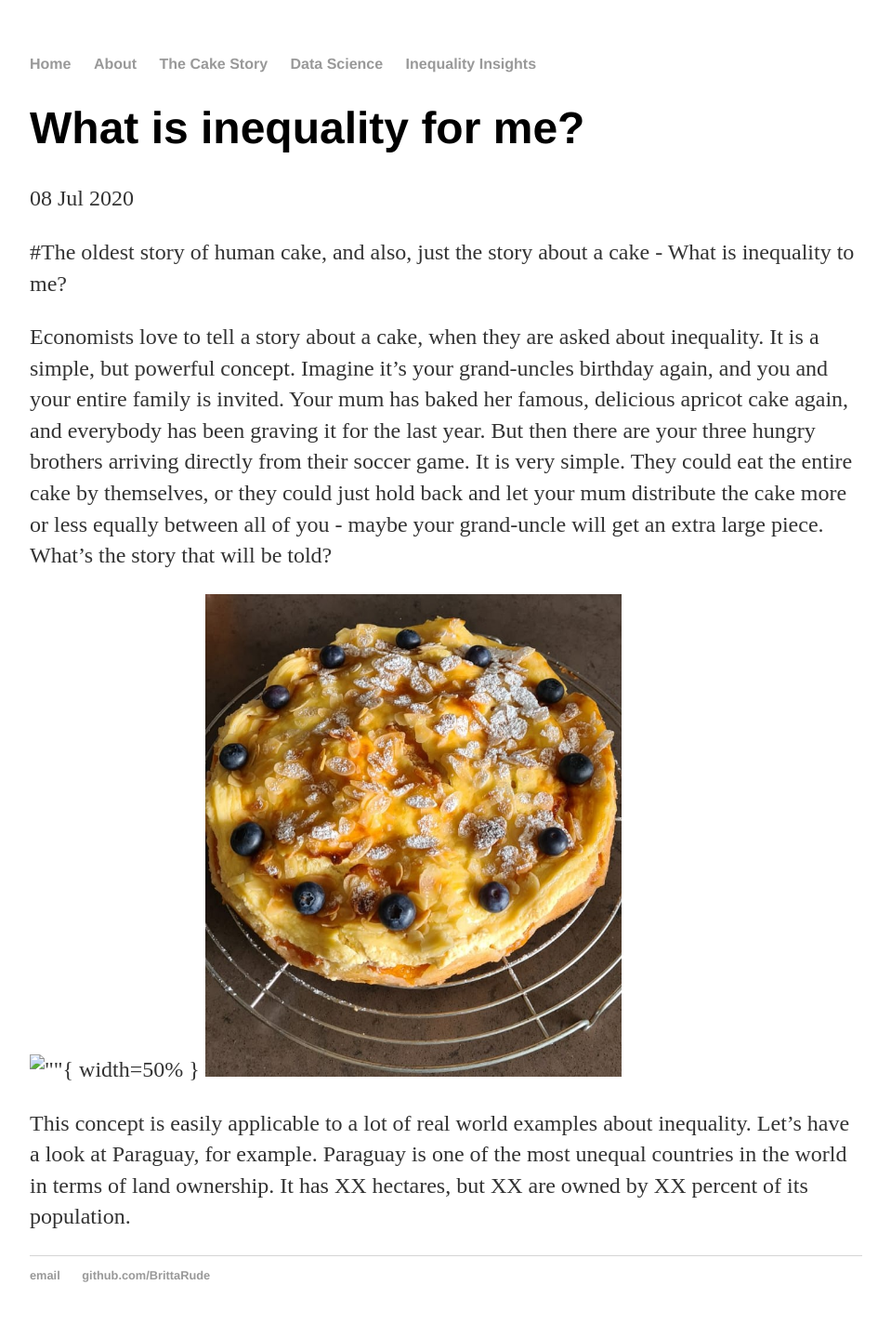
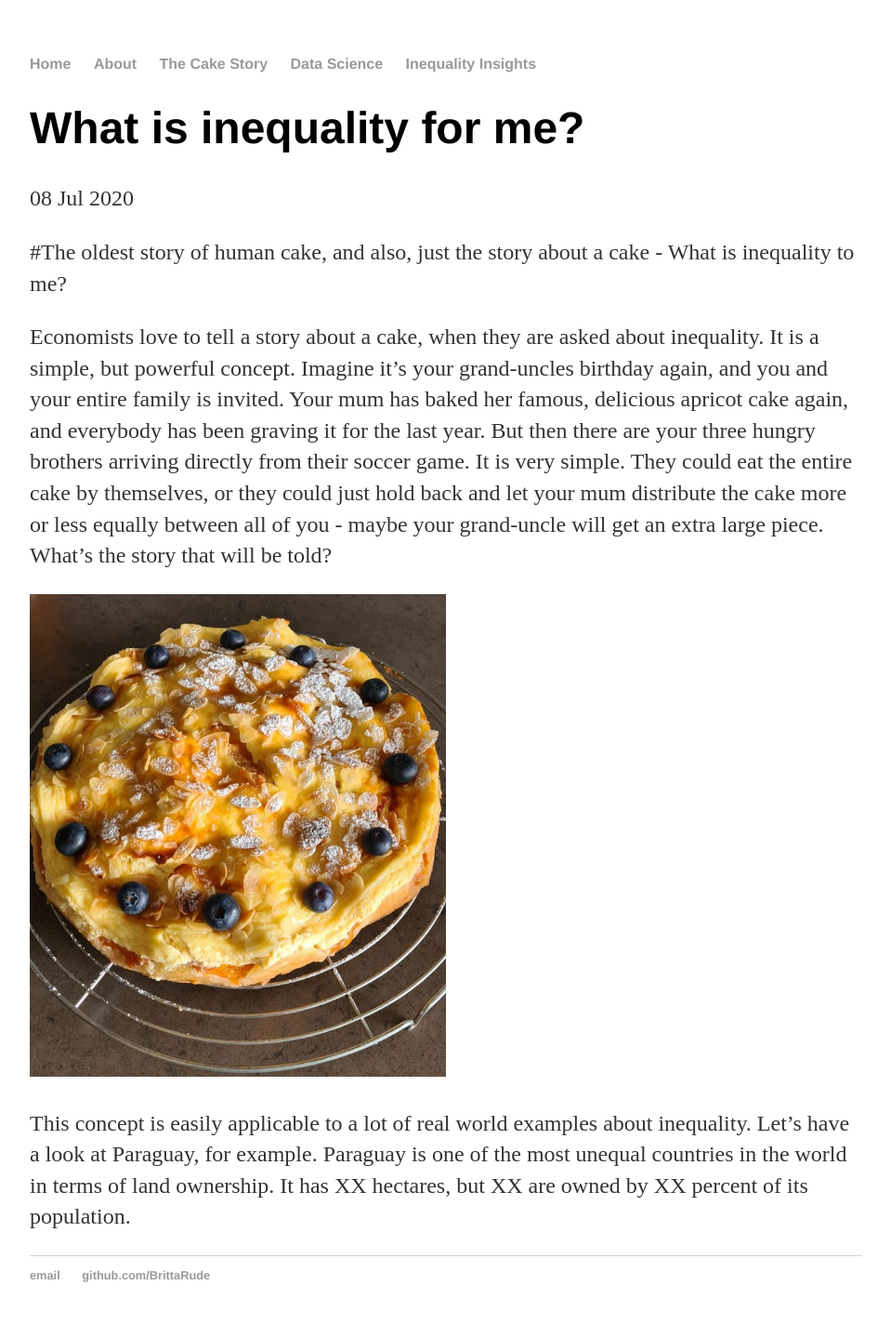
Before and after one commit to BrittaRude/BrittaRude.github.io, a Jekyll site: the page built from _posts/2020-07-08-britta-rude-site-launched.md, in a window 1280 px wide. Shown: the whole page at 93% size, without its empty margins (160-1119 px from the left). Built offline with Jekyll 4.4.1, drawn with Linux system fonts in a browser that asks for light colours.

Commit message:
Update 2020-07-08-britta-rude-site-launched.md

```diff
--- a/_posts/2020-07-08-britta-rude-site-launched.md
+++ b/_posts/2020-07-08-britta-rude-site-launched.md
@@ -8,7 +8,6 @@
 
 Economists love to tell a story about a cake, when they are asked about inequality. It is a simple, but powerful concept. Imagine it's your grand-uncles birthday again, and you and your entire family is invited. Your mum has baked her famous, delicious apricot cake again, and everybody has been graving it for the last year. But then there are your three hungry brothers arriving directly from their soccer game. It is very simple. They could eat the entire cake by themselves, or they could just hold back and let your mum distribute the cake more or less equally between all of you - maybe your grand-uncle will get an extra large piece. What's the story that will be told?
 
-![""](){ width=50% }
-<img src="/images/IMG-20200621-WA0011.jpg" style="width:50%;" alt="Apricot Cake">
+<img src="/images/IMG-20200621-WA0011.jpg" style="max-width:50%;" alt="Apricot Cake">
 
 This concept is easily applicable to a lot of real world examples about inequality. Let's have a look at Paraguay, for example. Paraguay is one of the most unequal countries in the world in terms of land ownership. It has XX hectares, but XX are owned by XX percent of its population.
```
